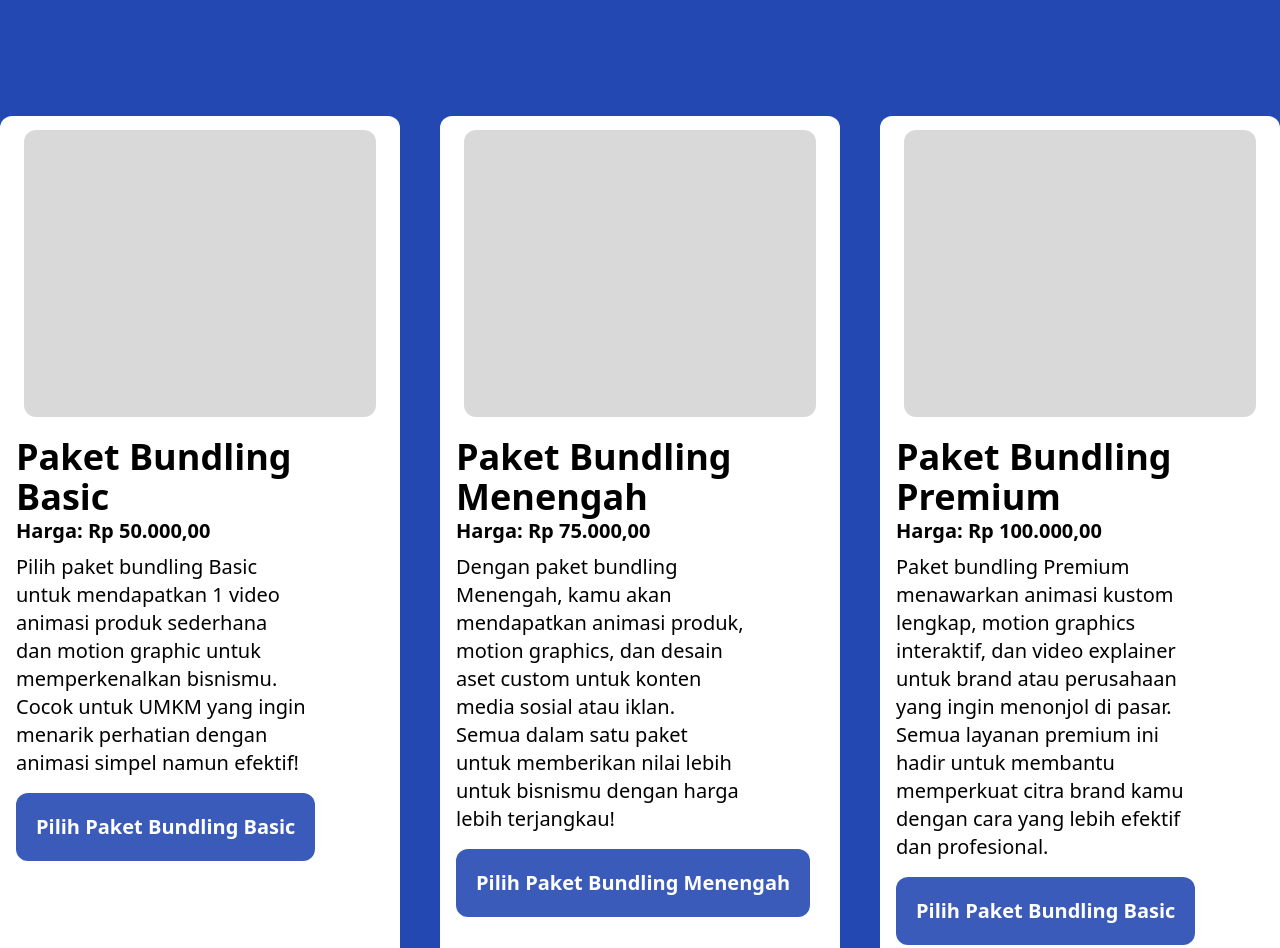
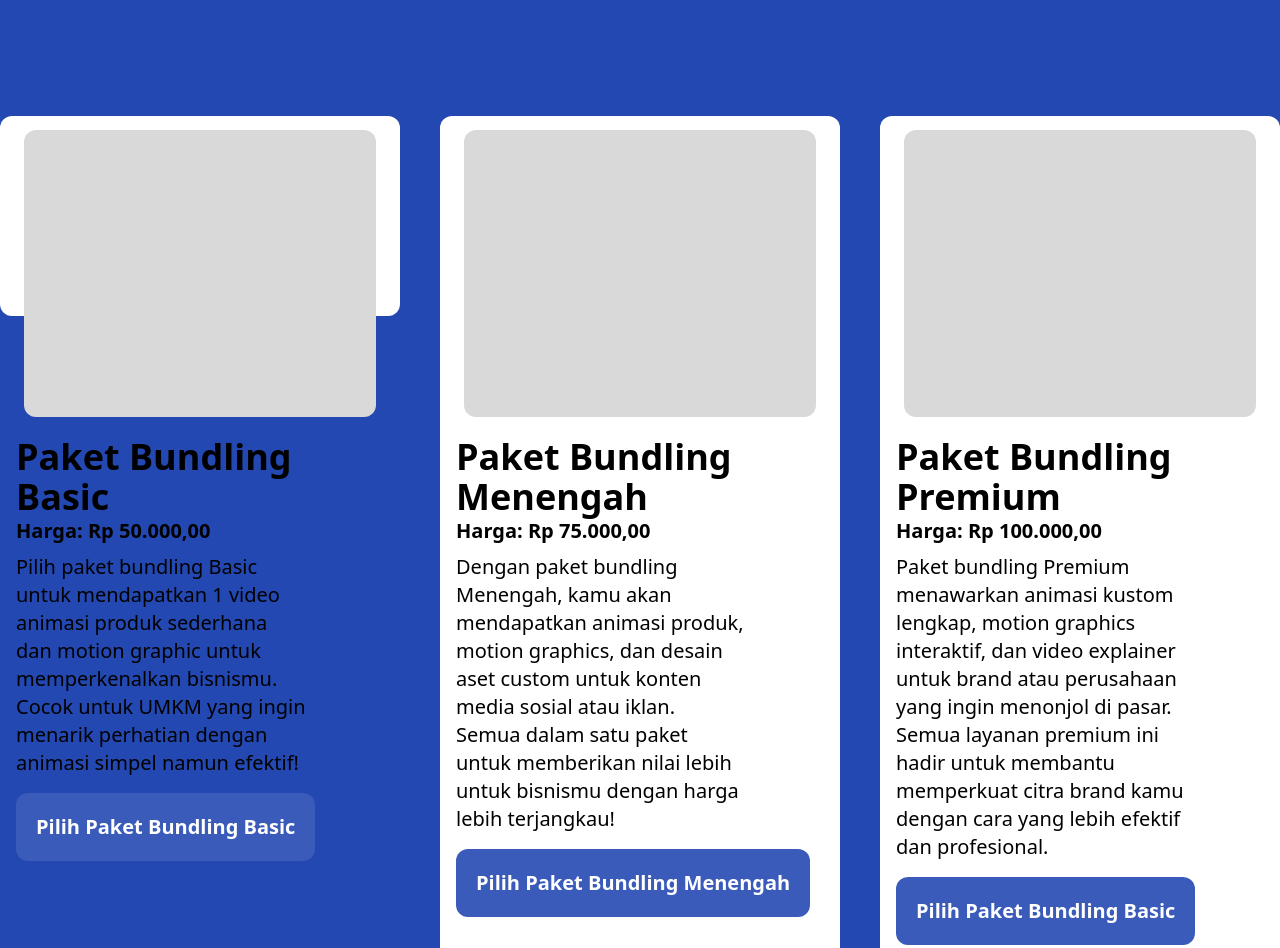
Before and after one commit to yowxy/snapverseee, a website: page index.html in a window 1280 px wide. Shown: the part 2984-3932 px from the top of the page. Drawn offline with nearby package versions, Linux system fonts and the light colour scheme.

Commit message:
refactor code other

```diff
--- a/index.html
+++ b/index.html
@@ -234,7 +234,7 @@
                             <div class="flex md:flex-row flex-col  justify-center mt-20">
 
 
-                                <div class="bg-white h-auto md:w-[442px]  md:h-auto w-auto rounded-xl mt-10 p-1" data-aos="fade-up"  data-aos-duration="350">
+                                <div class="bg-white h-auto md:w-[442px]  md:h-[200px] w-auto rounded-xl mt-10 p-1" data-aos="fade-up"  data-aos-duration="350">
                                     <div class="w-auto h-[287px] bg-[#D9D9D9] rounded-xl m-5 mt-[10px]">
 
                                     </div>
```
